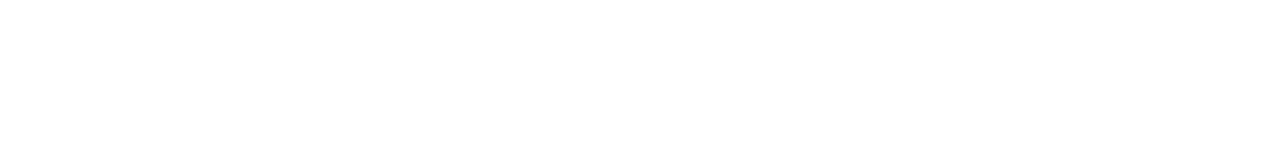
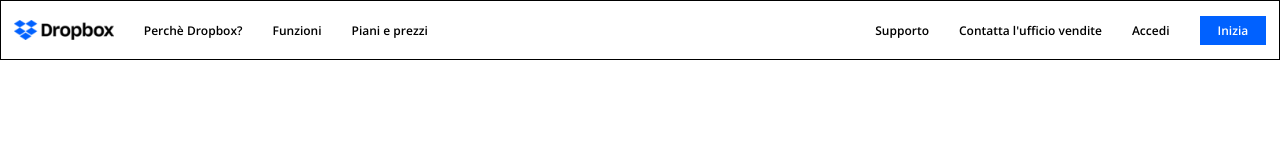
Before and after one commit to Borrellsss/htmlcss-dropbox, a plain HTML site: page index.html in a window 1280 px wide. Drawn offline with nearby package versions, Linux system fonts and the light colour scheme.

Commit message:
header done

```diff
--- a/css/style.css
+++ b/css/style.css
@@ -8,3 +8,79 @@
 body {
     font-family: 'Open Sans', sans-serif;
 }
+
+/* DEBUG */
+header {
+    border: 1px solid black;
+}
+
+/* COMMON */
+.flex-container {
+    display: flex;
+}
+
+img {
+    width: 100%;
+    display: block;
+}
+
+ul {
+    list-style-type: none;
+}
+
+a {
+    text-decoration: none;
+    color: inherit;
+    cursor: pointer;
+}
+
+.btn {
+    padding: 0.5em 1.5em;
+}
+
+.btn-blue {
+    color: white;
+    background-color: #0061ff;
+}
+
+.btn-white {
+
+}
+
+/* HEADER */
+header {
+    padding: 0 1%;
+    height: 60px;
+    font-size: 12px;
+    font-weight: 600;
+}
+
+header * {
+    vertical-align: middle;
+}
+
+/* HEADER NAV */
+nav {
+    height: 100%;
+    justify-content: space-between;
+}
+
+.col > .flex-container {
+    height: 100%;
+    align-items: center;
+}
+
+.logo {
+    width: 100px;
+}
+
+.header-info li {
+    margin-right: 30px;
+}
+
+.header-user li {
+    margin-left: 30px;
+}
+
+/* MAIN */
+/* jumbotron */
--- a/index.html
+++ b/index.html
@@ -12,5 +12,57 @@
 </head>
 <body>
 
+    <!-- header -->
+    <header>
+        <nav class="flex-container">
+            <!-- columns -->
+            <!-- header info -->
+            <div class="col">
+                <ul class="flex-container header-info">
+                    <li>
+                        <a href="#">
+                            <img class="logo" src="img/logo-small.png" alt="">
+                        </a>
+                    </li>
+
+                    <li>
+                        <a href="#">Perchè Dropbox?</a>
+                    </li>
+
+                    <li>
+                        <a href="#">Funzioni</a>
+                    </li>
+
+                    <li>
+                        <a href="#">Piani e prezzi</a>
+                    </li>
+                </ul>
+            </div>
+
+            <!-- header user side -->
+            <div class="col">
+                <ul class="flex-container header-user">
+                    <li>
+                        <a href="#">Supporto</a>
+                    </li>
+
+                    <li>
+                        <a href="#">Contatta l'ufficio vendite</a>
+                    </li>
+
+                    <li>
+                        <a href="#">Accedi</a>
+                    </li>
+
+                    <li>
+                        <a href="#">
+                            <span class="btn btn-blue">Inizia</span>
+                        </a>
+                    </li>
+                </ul>
+            </div>
+        </nav>
+    </header>
+    <!-- end header -->
 </body>
 </html>
```
